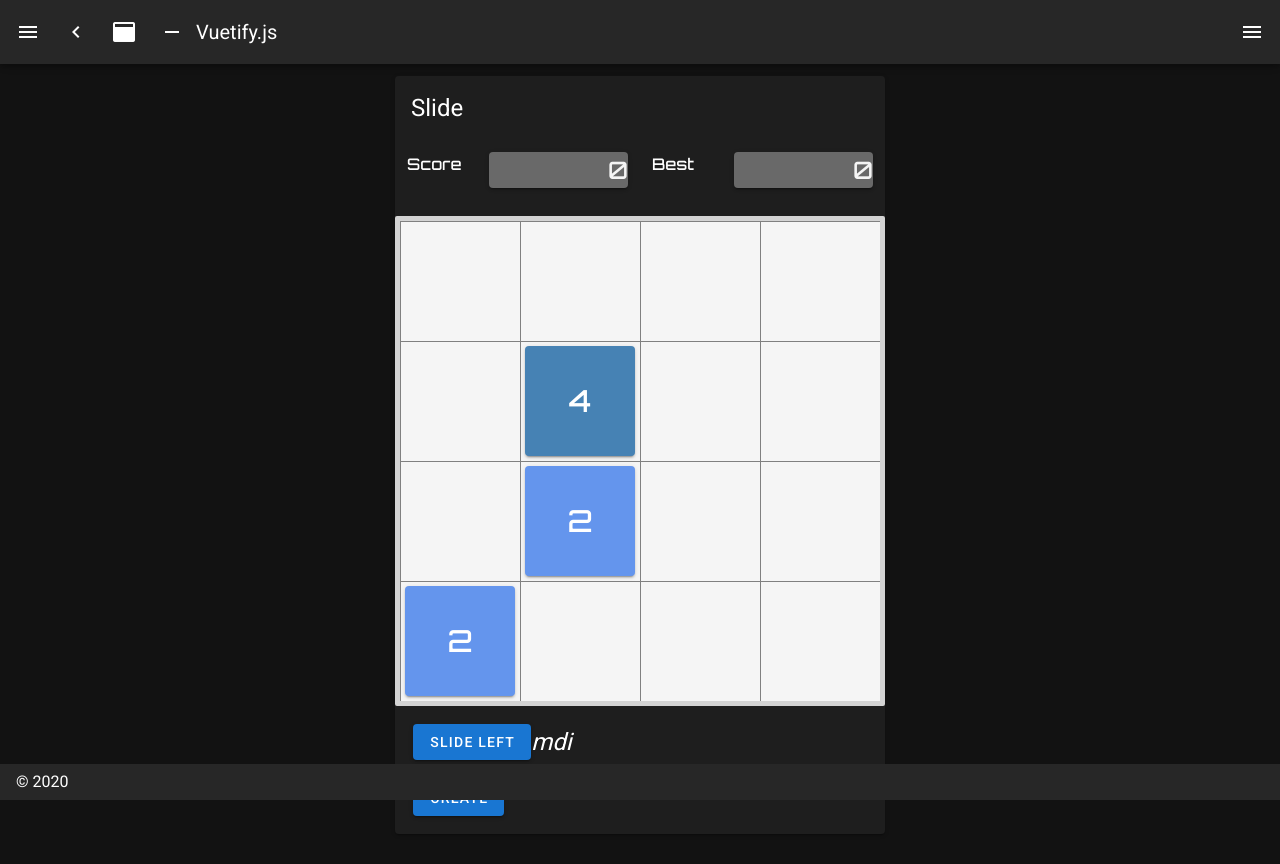
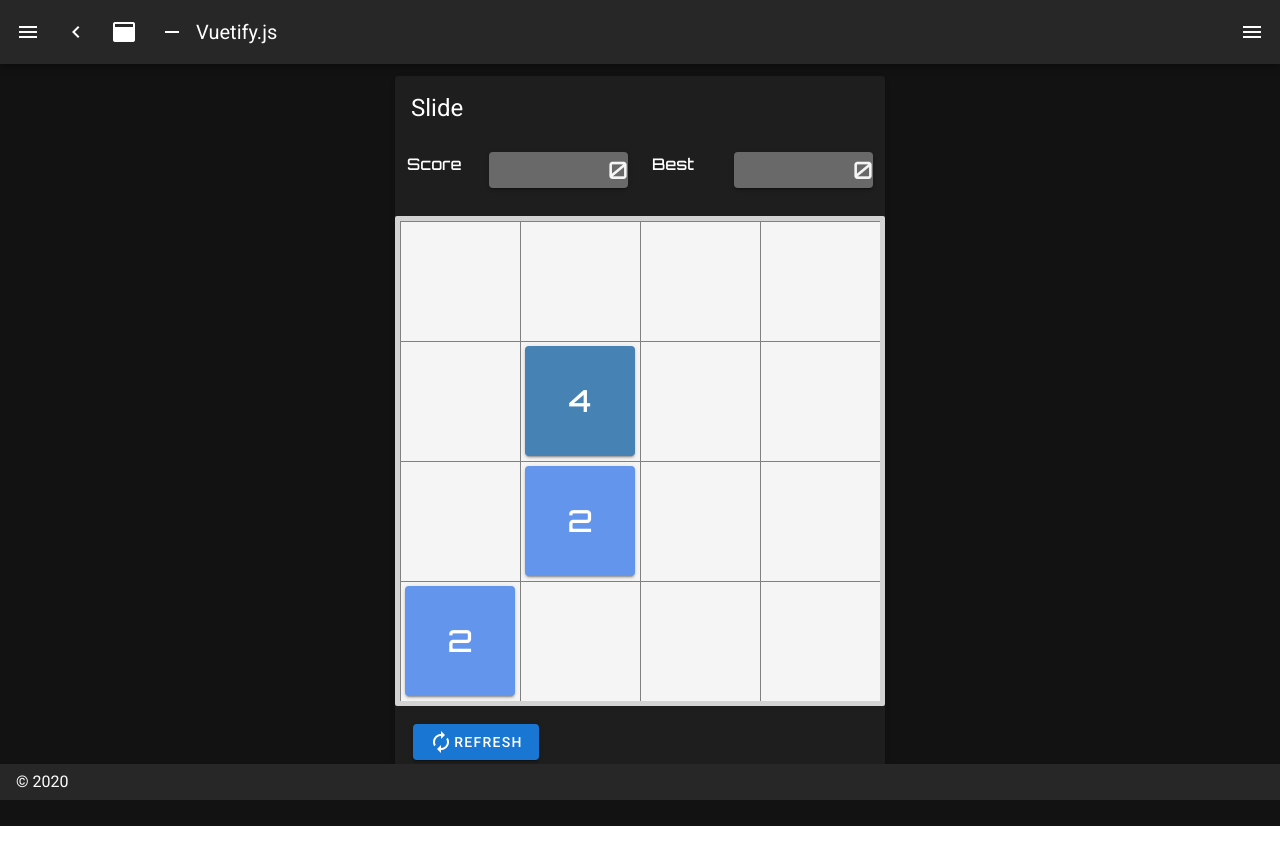
Before and after one commit to add-harris/2048-game, a Nuxt app: page / in a window 1280 px wide. Shown: the top 864 px of the page. After the commit the page ends 826 px from the top, so only its background shows below. Built offline with nearby package versions, Linux system fonts and the light colour scheme.

Commit message:
high score & restart function done

```diff
--- a/package.json
+++ b/package.json
@@ -15,7 +15,6 @@
     "@nuxtjs/axios": "^5.3.6",
     "@nuxtjs/pwa": "^3.0.0-0",
     "lodash": "^4.17.15",
-    "material-design-icons": "^3.0.1",
     "nuxt": "^2.0.0"
   },
   "devDependencies": {
--- a/pages/index.vue
+++ b/pages/index.vue
@@ -8,7 +8,7 @@
 
         <v-card-title class="headline">Slide</v-card-title>
 
-        <Score :current-score="scores.currentScore" :best-score="scores.bestScore"></Score>
+        <Score :current-score="scores.currentScore" :best-score="calcHighScore"></Score>
 
         <div class="grey-container grey-container-adjust">
 
@@ -43,19 +43,14 @@
               <v-row>
                 <div style="margin: 10px">
 
-                  <v-btn color="primary" @click="runSequence('left')">Slide Left</v-btn>
-                  <v-icon>mdi</v-icon>
+                  <v-btn color="primary" @click="restartGame()">
+                    <v-icon>mdi-autorenew</v-icon> Refresh
+                  </v-btn>
+
 
 <!--                  unable to get vue html based event listeners to work so used traditional js-->
 <!--                  <input value="input" type="button" :keyup.space="print()" >-->
 <!--                  <input value="input" type="button" :keyup.enter="print()" >-->
-
-                </div>
-              </v-row>
-              <v-row>
-                <div style="margin: 10px">
-
-                  <v-btn color="primary" @click="generateCard()">create</v-btn>
 
                 </div>
               </v-row>
@@ -108,19 +103,20 @@
       }
     },
 
-    computed: mapState({
-      grid: state => state.grid,
-      // can access whole state with this.grid, though may not be a good idea
+    computed: {
 
-      // to store state across multiple pages
-      // this does work & load cards when they exist in the store, but then breaks further cards being made
-      // is also a hacky way of updating cards data (should use $set)
-      // if used a flag should be set in the store to run it once when returning to the page, reload tiles, then turn it back off
-      // mapCards: async function (state) {
-      //   this.cards = state.grid.storedCards
-      //   await this.$nextTick()
-      // }
-    }),
+      ...mapState({
+                 grid: state => state.grid,
+      }),
+
+      calcHighScore() {
+        if (this.scores.currentScore > this.scores.bestScore) {
+          this.scores.bestScore = this.scores.currentScore
+        }
+        return this.scores.bestScore
+      }
+
+    },
 
     mounted() {
       this.setUp()
@@ -426,6 +422,25 @@
           values.add(this.cards[key].value)
           return values
         }, new Set()))
+      },
+
+      restartGame() {
+
+        this.transitionType = "shrink"
+
+        for (let card in this.cards) {
+          this.$delete(this.cards, card)
+        }
+
+        this.getAll().forEach( position => {
+          this.setPositionIsEmpty({"name": position.name, "bool": true});
+          this.setPositionRef({"name": position.name, "ref": null});
+        })
+
+        this.count = 0
+        this.$set(this.scores, 'currentScore', 0)
+
+        setTimeout(() => this.setStartingPos(), 300)
       }
 
     }
```
Also changed, not shown: 2 other files (tests, documents, lock files or other folders).
